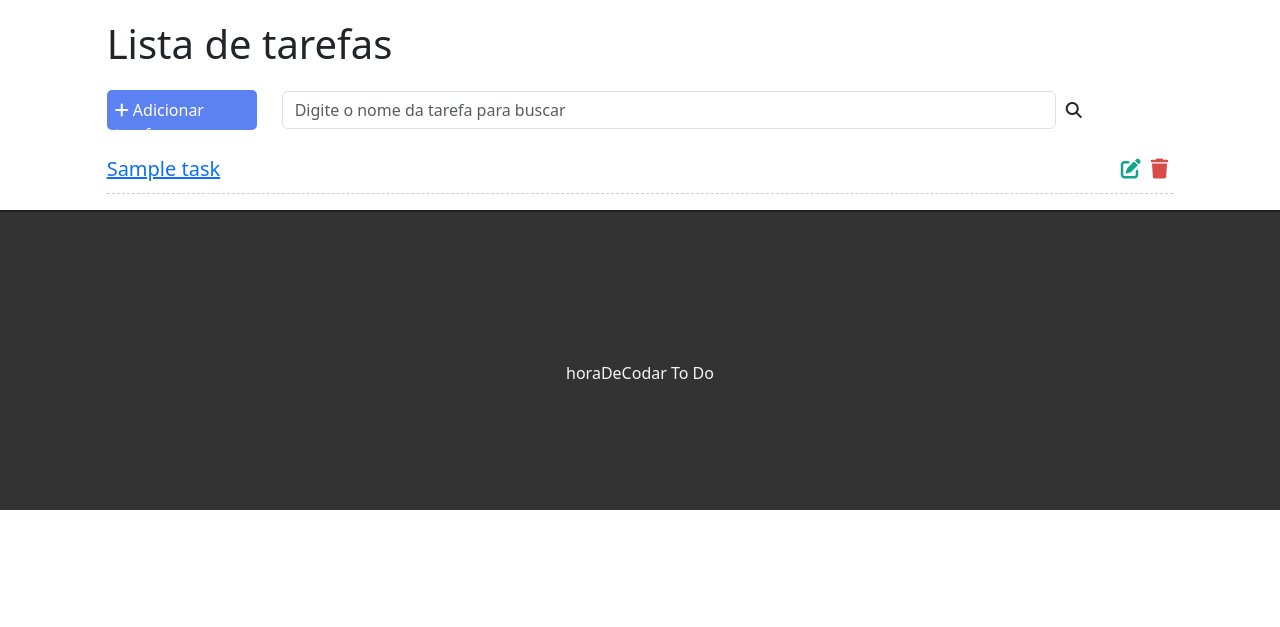
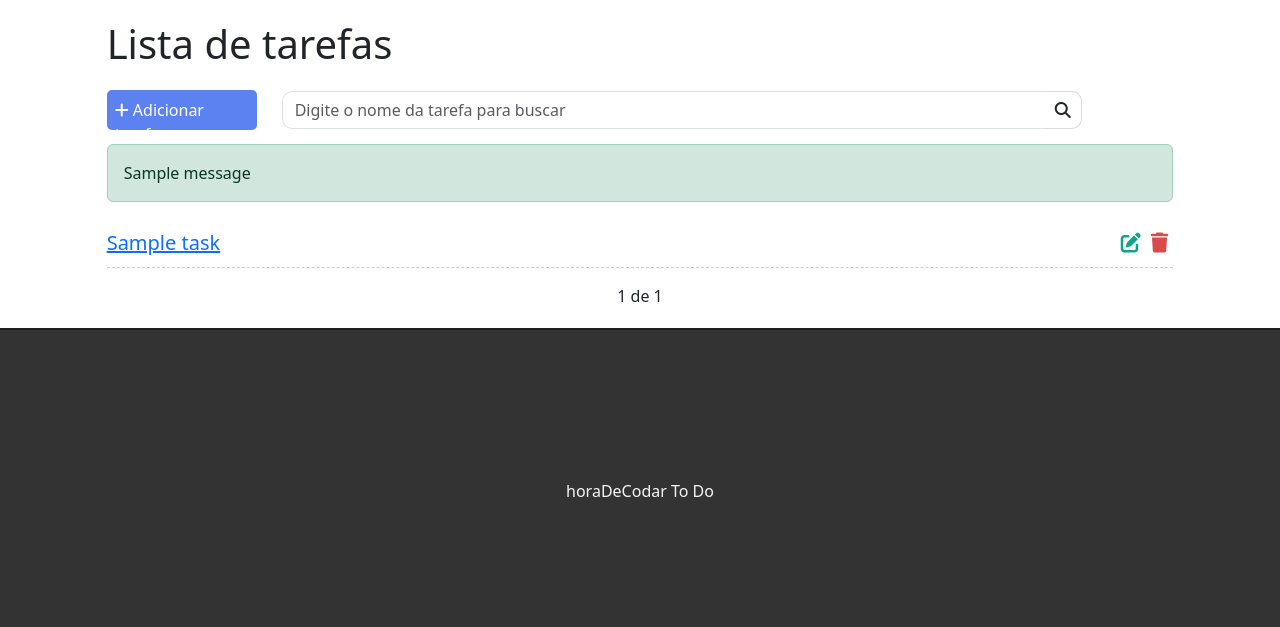
Before and after one commit to JonathasSC/ToDo, a Django app: template todo/tasks/templates/tasks/list.html in a window 1280 px wide. Shown: the part 57-684 px from the top of the page. Run offline with Django 4.2, Linux system fonts and the light colour scheme; the template is opened without the code that fills it: most values are stand-ins (such as "Sample title", 1, 10 or a date in 2020); one stand-in notice (Sample message) is shown; some libraries are stand-ins or nearby versions.

Commit message:
created pagination

```diff
--- a/todo/tasks/static/css/styles.css
+++ b/todo/tasks/static/css/styles.css
@@ -51,10 +51,22 @@
 
 /* Search */
 
+.form-control {
+	border-right: none;
+	border-radius: 10px 0px 0px 10px ;
+}
+
 .add-search {
 	display: flex;
 	flex-direction: row;
 	align-items: center;
+}
+
+#search-icon {
+	padding: 10px;
+	border: 1px solid rgb(218, 218, 218);
+	border-radius: 0px 10px 10px 0px ;
+	border-left: none;
 }
 
 #search-bar {
@@ -121,3 +133,25 @@ footer p {
 	top: 50%;
 	position: relative;
 }
+
+/* Messages */
+
+ul.messages {
+	padding: 0;
+}
+
+ul.messages li {
+	list-style: none ;
+}
+
+/* Paginação */
+
+.pagination {
+	margin-bottom: 20px ;
+}
+
+.step-links {
+	position: relative;
+	margin-left: auto ;
+	margin-right: auto ;
+}
--- a/todo/tasks/templates/tasks/list.html
+++ b/todo/tasks/templates/tasks/list.html
@@ -13,18 +13,40 @@
 		</a>
 		<div class="col-9 search-div" id="search-bar">
 			<input class="form-control" type="text" id="search" placeholder="Digite o nome da tarefa para buscar">
-			<i class="fas fa-search"></i>
+			<i id='search-icon' class="fas fa-search"></i>
 		</div>
 	</div>
-
+	{% if messages %}
+		<ul class="messages">
+			{% for message in messages %}
+				<li {% if message.tags %} class="alert alert-{{message.tags}}" {% endif %}>{{ message }}</li>
+			{% endfor %}
+		</ul>
+	{% endif %}
 	<ul class="task-list">
 		{% for task in tasks %}
 		<li class="task-item">
 			<span><a href="/task/{{task.id}}">{{task.title}}</a></span>
-			<span><i class="fas fa-trash"></i></span>
+			<span><a href="/delete/{{task.id}}"><i class="fas fa-trash"></i></a></span>
 			<span><a href="/edit/{{task.id}}"><i class="fas fa-edit"></i></a></span>
 		</li>
 		{% endfor %}
 	</ul>
+	<div class="pagination">
+		<span class="step-links">
+
+			{% if tasks.has_previous %}
+				<a href="?page={{tasks.previous_page_number}}"><i class="fa fa-arrow-left"></i></a>
+			{% endif %}
+
+			<span class="current">
+				{{ tasks.number }} de {{ tasks.paginator.num_pages}}
+			</span>
+
+			{% if tasks.has_next %}
+				<a href="?page={{tasks.next_page_number}}"><i class="fa fa-arrow-right"></i></a>
+			{% endif %}
+		</span>
+	</div>
 </div>
 {% endblock %}
--- a/todo/tasks/urls.py
+++ b/todo/tasks/urls.py
@@ -8,4 +8,5 @@ urlpatterns = [
 	path('task/<int:id>',views.taskView, name='task-view'),
 	path('edit/<int:id>', views.editTask, name='edit-task'),
 	path('newtask/',views.newTask, name='new-task'),
+	path('delete/<int:id>',views.deleteTask, name='delete-task'),
 ]
```
Also changed, not shown: todo/tasks/views.py (+16 -1 lines), todo/db.sqlite3.
